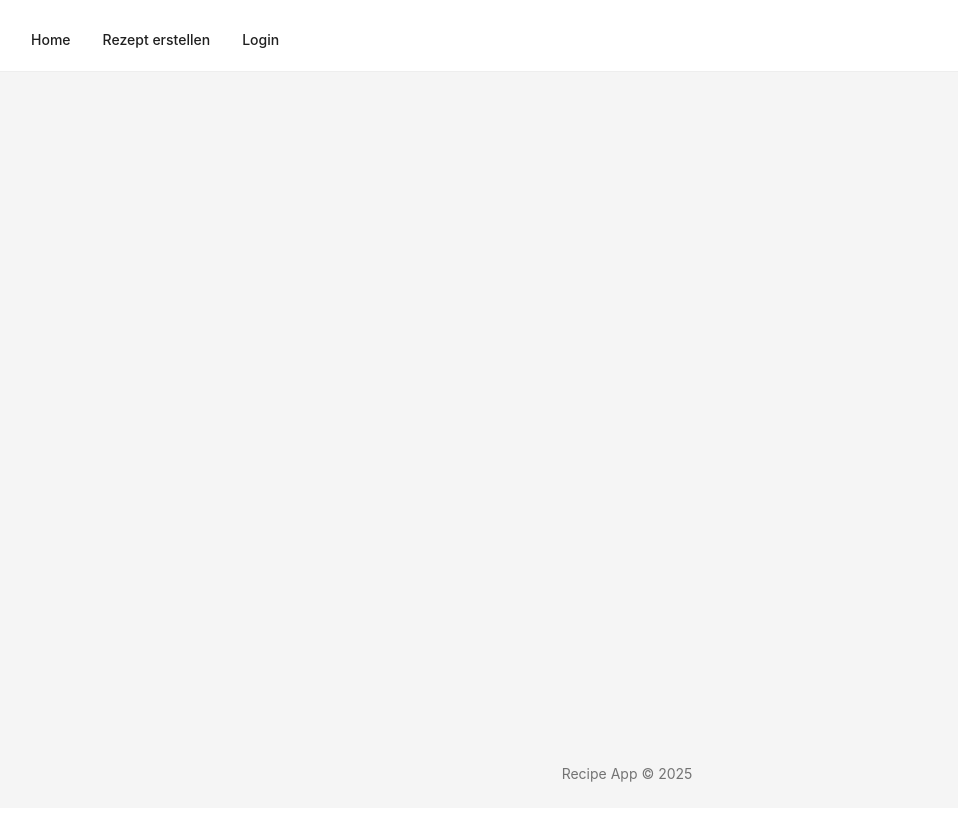
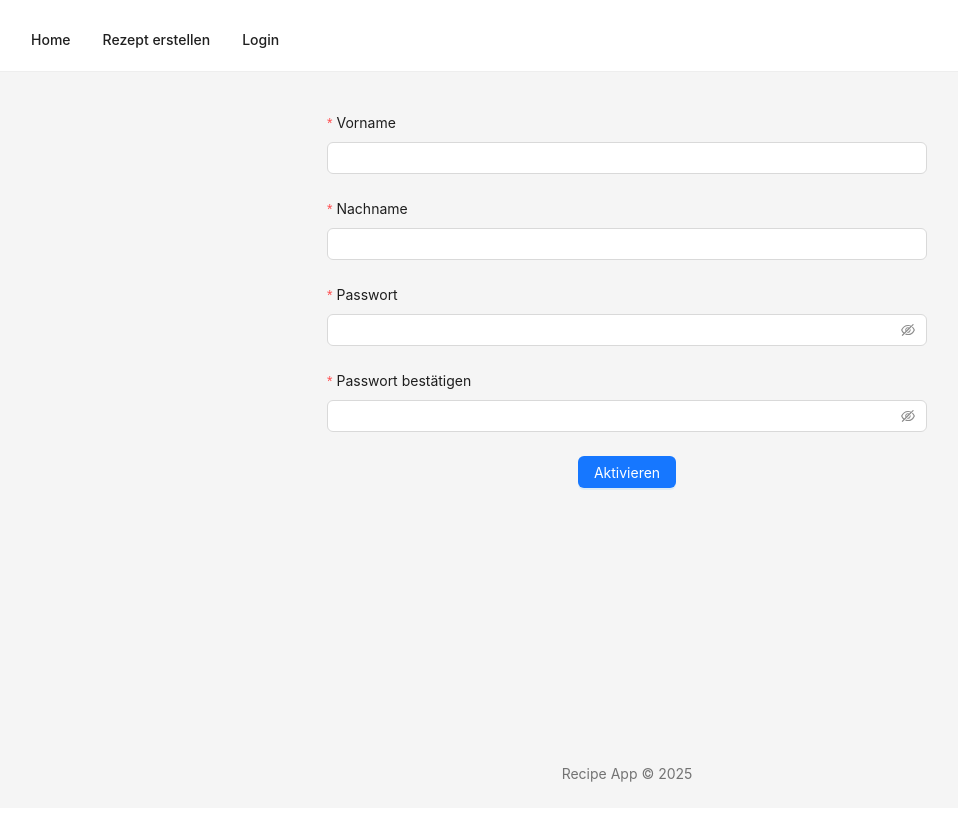
Before and after one commit to lisamsklv/WAP25-Project, a React (Vite) app: page /activate/1 in a window 1280 px wide. Shown: the whole page, without its empty margins (13-971 px from the left). Built offline with nearby package versions, Linux system fonts and the light colour scheme.

Commit message:
added activation page, added some small fixes

```diff
--- a/app.js
+++ b/app.js
@@ -52,7 +52,8 @@ try {
   app.use('/api/token', oauth.token({ requireClientAuthentication: { password: false, refresh_token: false } })); // use oauth token middleware
   app.use('/api/register', register); // handle user registration
   //app.use('/api', oauth.authenticate(), api); // use oauth authentication middleware on any resource that should be protected
-  app.use('/api', oauth.authenticate({ passthrough: true}), api);
+  app.use('/api', api); //sieht man immer
+  //app.use('/api', oauth.authenticate({ passthrough: true }), api);
 
 
 
--- a/backend_src/routes/register.js
+++ b/backend_src/routes/register.js
@@ -34,7 +34,8 @@ router.post('/', async (req, res) => {
       });
 
       console.log(`Activation link: http://localhost:5173/activate/${token}`); // Port 5173 ist Standard für Vite/React
-      res.status(201).send();
+      //res.status(201).send(); dein code
+      res.status(201).json({ token });
     }
   } catch(err) {
     console.error(err);
--- /dev/null
+++ b/src/components/ActivationForm.jsx
@@ -0,0 +1,70 @@
+import React from 'react';
+import { Form, Input, Button, Checkbox, Space } from 'antd';
+
+export default function ActivationForm({ onSubmit, initialValues }) {
+  const [form] = Form.useForm();
+
+  const onFinish = (values) => {
+    if (onSubmit) onSubmit(values);
+  };
+
+  const validatePasswords = (_, value) => {
+    const password = form.getFieldValue('password');
+    if (!value || password === value) {
+      return Promise.resolve();
+    }
+    return Promise.reject(new Error('Passwörter stimmen nicht überein'));
+  };
+
+  return (
+    <Form
+      form={form}
+      layout="vertical"
+      style={{ maxWidth: 600, margin: '0 auto' }}
+      onFinish={onFinish}
+      initialValues={initialValues}
+    >
+
+      <Form.Item
+        label="Vorname"
+        name="first_name"
+        rules={[{ required: true, message: 'Bitte Vorname eingeben' }]}
+      >
+        <Input />
+      </Form.Item>
+
+      <Form.Item
+        label="Nachname"
+        name="last_name"
+        rules={[{ required: true, message: 'Bitte Nachname eingeben' }]}
+      >
+        <Input />
+      </Form.Item>
+
+      <Form.Item
+        label="Passwort"
+        name="password"
+        rules={[{ required: true, message: 'Bitte Passwort eingeben' }, { min: 6, message: 'Passwort muss mindestens 6 Zeichen lang sein' }]}
+        hasFeedback
+      >
+        <Input.Password />
+      </Form.Item>
+
+      <Form.Item
+        label="Passwort bestätigen"
+        name="passwordConfirm"
+        dependencies={["password"]}
+        rules={[{ required: true, message: 'Bitte Passwort bestätigen' }, { validator: validatePasswords }]}
+        hasFeedback
+      >
+        <Input.Password />
+      </Form.Item>
+
+      <Form.Item>
+        <Space>
+          <Button type="primary" htmlType="submit">Aktivieren</Button>
+        </Space>
+      </Form.Item>
+    </Form>
+  );
+}
--- a/src/main.jsx
+++ b/src/main.jsx
@@ -11,7 +11,8 @@ import CreateRecipe from "./pages/CreateRecipe.jsx";
 import LoginPage from "./pages/LoginPage.jsx";
 import RecipePage from "./pages/RecipePage.jsx";
 import SavedRecipes from "./pages/SavedRecipes.jsx";
-import RegistrationPage from "./pages/RegistrationPage.jsx"
+import RegistrationPage from "./pages/RegistrationPage.jsx";
+import ActivationPage from "./pages/ActivationPage.jsx";
 
 import i18n from "i18next";
 import { initReactI18next } from "react-i18next";
@@ -44,6 +45,7 @@ function Main() {
             element={<LoginPage setIsLoggedIn={setIsLoggedIn} />}
           />
           <Route path="/registration" element={<RegistrationPage />} />
+          <Route path="/activate/:token" element={<ActivationPage />} />
           <Route path="/createrecipe" element={<CreateRecipe />} />
           <Route path="/recipe/:id" element={<RecipePage />} />
           <Route path="/savedrecipes" element={<SavedRecipes />} />
--- /dev/null
+++ b/src/pages/ActivationPage.jsx
@@ -0,0 +1,36 @@
+import React from "react";
+import { useParams, useNavigate, useLocation } from "react-router-dom";
+import ActivationForm from "../components/ActivationForm.jsx";
+
+export default function ActivationPage() {
+  const { token } = useParams();
+  const navigate = useNavigate();
+  const location = useLocation();
+
+  const initialValues = {
+    first_name: location.state?.first_name || "",
+    last_name: "",
+    password: "",
+    passwordConfirm: ""
+  };
+
+  async function handleActivation(values) {
+    const res = await fetch(`http://localhost:3000/register/${token}`, {
+      method: "PUT",
+      headers: { "Content-Type": "application/json" },
+      body: JSON.stringify(values)
+    });
+
+    if (res.ok) {
+      // 👉 Weiterleitung zur Login-Seite
+      navigate("/login");
+    }
+  }
+
+  return (
+    <ActivationForm
+      onSubmit={handleActivation}
+      initialValues={initialValues}
+    />
+  );
+}
--- a/src/pages/LoginPage.jsx
+++ b/src/pages/LoginPage.jsx
@@ -40,7 +40,7 @@ setIsLoggedIn(true);
     message.success("Login successful!");
 
     // Redirect to saved recipes page
-    navigate("/savedrecipes");
+    navigate("/");
   };
 
   const onFinishFailed = (errorInfo) => {
--- a/src/pages/RegistrationPage.Jsx
+++ b/src/pages/RegistrationPage.Jsx
@@ -1,33 +1,27 @@
-import RecipeForm from "../components/RecipeForm.jsx";
-import App from "../App.jsx";
-import { message } from "antd";
+import React from "react";
+import { useNavigate } from "react-router-dom";
 import RegistrationForm from "../components/RegistrationForm.jsx";
 
-export default function RegistrationPage() {
-    const handleSubmit = async (values) => {
+export default function RegisterPage() {
+  const navigate = useNavigate();
 
-    console.log(values);
-    const response = await fetch("http://localhost:3000/api/register", {
-        method: "POST",
-        headers: {
-            "Content-Type": "application/json"
-        },
-        body: JSON.stringify(values)
+  async function handleRegister(values) {
+    const res = await fetch("http://localhost:3000/register", {
+      method: "POST",
+      headers: { "Content-Type": "application/json" },
+      body: JSON.stringify(values)
     });
-    const data = await response.json();
-    console.log(data);
-    if (!response.ok) {
-                message.error(data.error || "Registration failed.");
-                return;
-            }
-    message.success("Registration successful! You can now log in.");
-    }
-    return (
 
-      <div>
-        <h2>Registrierung</h2>
-        <RegistrationForm onSubmit={handleSubmit} />
-      </div>
+    const data = await res.json();
 
-  );
+    // Weiterleitung auf /activate/<token>
+    navigate(`/activate/${data.token}`, {
+  state: {
+    first_name: values.first_name,
+    email: values.email
+  }
+});
+  }
+
+  return <RegistrationForm onSubmit={handleRegister} />;
 }
```
